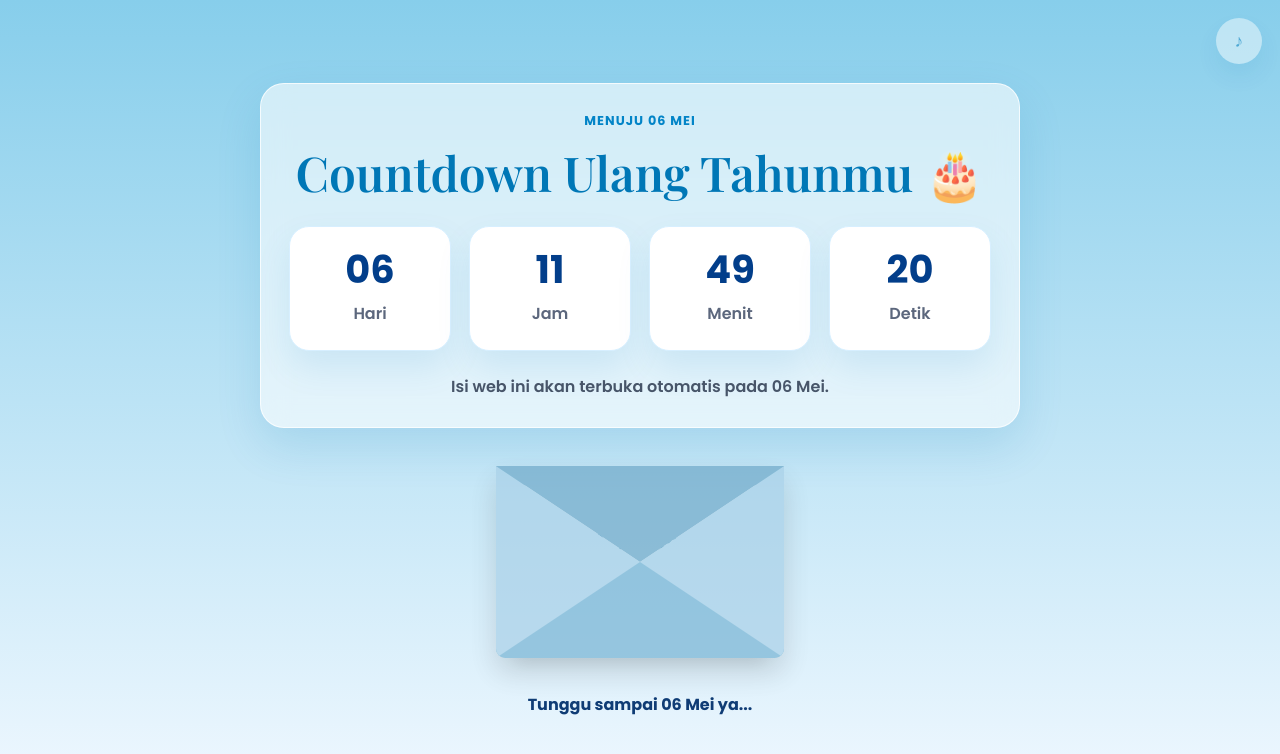
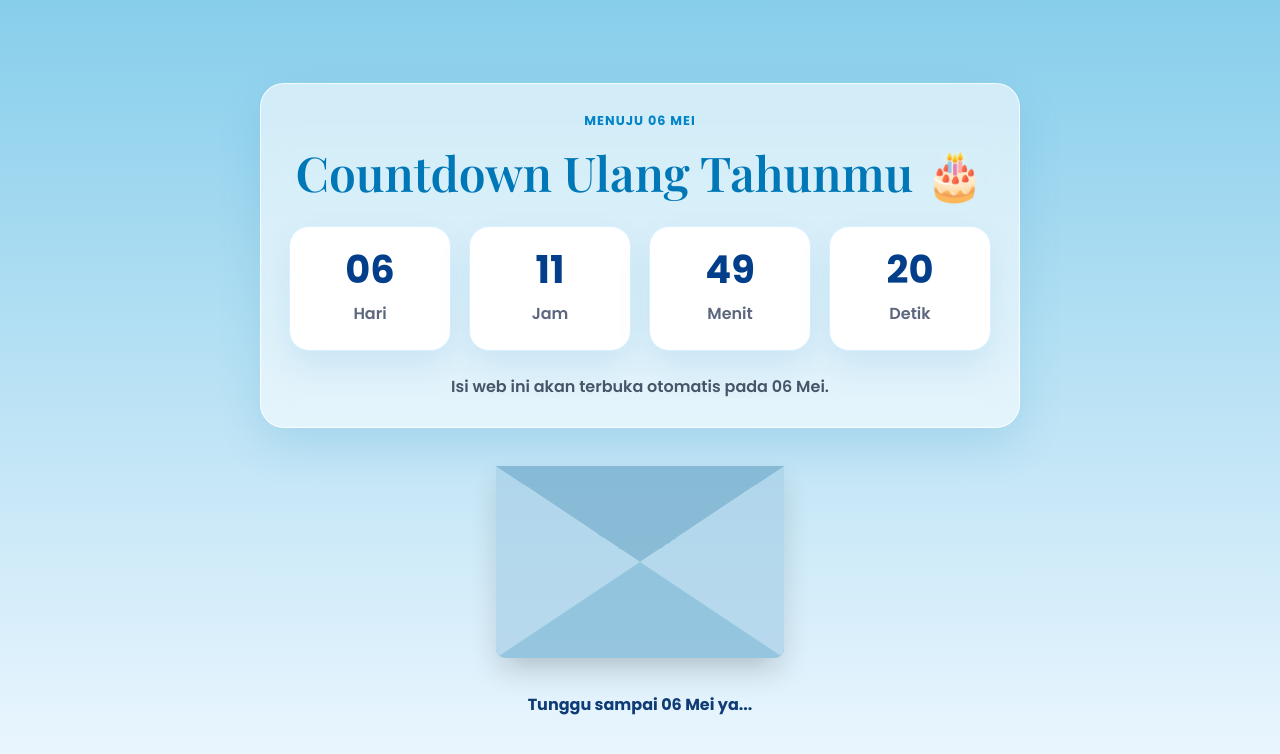
Before and after one commit to Arrafifajri/WebUlangTahunCaya, a website: page index.html in a window 1280 px wide. Drawn offline with nearby package versions, Linux system fonts and the light colour scheme; no server answers; a web font is replaced by a local one.

Commit message:
Add files via upload

```diff
--- a/index.html
+++ b/index.html
@@ -20,7 +20,6 @@
         <source src="musik.mp3" type="audio/mpeg">
     </audio>
 
-    <button id="musicToggle" class="music-toggle" type="button" aria-label="Play atau pause musik" onclick="toggleMusic()">&#9834;</button>
     <div id="hearts-container"></div>
 
     <header id="envelope-screen" class="hero">
--- a/script.js
+++ b/script.js
@@ -123,7 +123,6 @@ async function loadRemoteSettings() {
 }
 
 const music = document.getElementById("birthdayMusic");
-const musicToggle = document.getElementById("musicToggle");
 const envelope = document.querySelector(".envelope-wrapper");
 const clickInstruction = document.querySelector(".click-instruction");
 let wishes = settings.wishes;
@@ -430,44 +429,15 @@ function stopFallbackMelody() {
     fallbackInterval = null;
 }
 
-function setMusicState(isPlaying) {
-    musicToggle.classList.toggle("is-playing", isPlaying);
-    musicToggle.textContent = isPlaying ? "\u275A\u275A" : "\u266A";
-}
-
 async function startMusic() {
     try {
         if (music) {
             await music.play();
-            setMusicState(true);
             return;
         }
     } catch (error) {
         playFallbackMelody();
-        setMusicState(true);
     }
-}
-
-function toggleMusic() {
-    if (!isBirthdayUnlocked()) {
-        alert("Musiknya ikut kebuka tanggal 06 Mei ya.");
-        return;
-    }
-
-    if (music && !music.paused) {
-        music.pause();
-        stopFallbackMelody();
-        setMusicState(false);
-        return;
-    }
-
-    if (fallbackInterval) {
-        stopFallbackMelody();
-        setMusicState(false);
-        return;
-    }
-
-    startMusic();
 }
 
 function goToSection(selector) {
--- a/style.css
+++ b/style.css
@@ -29,10 +29,6 @@ body.content-locked main {
     display: none;
 }
 
-body.content-locked .music-toggle {
-    opacity: 0.45;
-}
-
 body.envelope-open .gate-countdown {
     display: none;
 }
@@ -57,31 +53,6 @@ body.envelope-open .gate-countdown {
     position: relative;
     cursor: pointer; /* Kursor berubah jadi jari saat diarahkan */
     text-align: center;
-}
-
-.music-toggle {
-    position: fixed;
-    right: 18px;
-    top: 18px;
-    width: 46px;
-    height: 46px;
-    border: 0;
-    border-radius: 50%;
-    background: #ffffff;
-    color: #0077b6;
-    font-size: 1.1rem;
-    font-weight: 700;
-    cursor: pointer;
-    box-shadow: 0 12px 24px rgba(0,119,182,0.18);
-    z-index: 200;
-    transition: transform 0.25s ease, background 0.25s ease, color 0.25s ease;
-}
-
-.music-toggle:hover,
-.music-toggle.is-playing {
-    transform: translateY(-2px);
-    background: #0077b6;
-    color: #ffffff;
 }
 
 .gate-countdown {
@@ -1282,13 +1253,6 @@ textarea:focus {
         font-size: 0.95rem;
     }
 
-    .music-toggle {
-        right: 14px;
-        top: 14px;
-        width: 42px;
-        height: 42px;
-    }
-
     .countdown-grid {
         grid-template-columns: repeat(2, minmax(120px, 1fr));
         gap: 12px;
```
